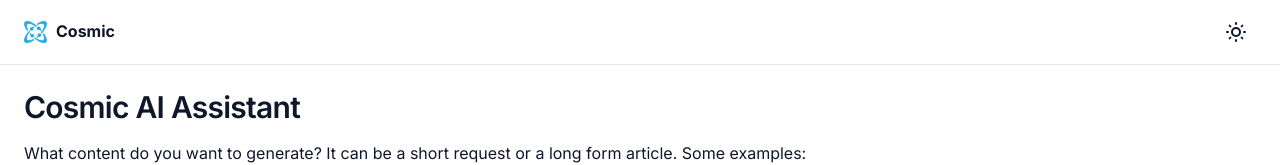
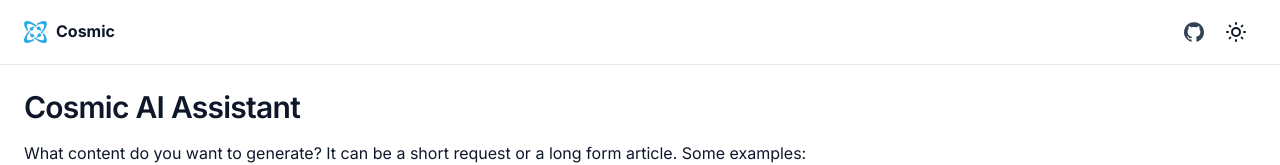
Before and after one commit to cosmicjs/ai-assistant, a Next.js app: page / in a window 1280 px wide. Shown: the top 165 px of the page. Built offline with nearby package versions, Linux system fonts and the light colour scheme; no server answers; what cosmicjs would draw is missing.

Commit message:
add: github link

```diff
--- a/components/site-header.tsx
+++ b/components/site-header.tsx
@@ -1,8 +1,9 @@
 import Link from "next/link"
 import { siteConfig } from "@/config/site"
-
+import { Icons } from "@/components/icons"
 import { MainNav } from "@/components/main-nav"
 import { ThemeToggle } from "@/components/theme-toggle"
+import { buttonVariants } from "@/components/ui/button"
 
 export function SiteHeader() {
   return (
@@ -11,6 +12,22 @@ export function SiteHeader() {
         <MainNav items={siteConfig.mainNav} />
         <div className="flex flex-1 items-center justify-end space-x-4">
           <nav className="flex items-center space-x-1">
+            <Link
+              href={siteConfig.links.github}
+              target="_blank"
+              rel="noreferrer"
+            >
+              <div
+                className={buttonVariants({
+                  size: "sm",
+                  variant: "ghost",
+                  className: "text-slate-700 dark:text-slate-400",
+                })}
+              >
+                <Icons.gitHub className="h-5 w-5" />
+                <span className="sr-only">GitHub</span>
+              </div>
+            </Link>
             <ThemeToggle />
           </nav>
         </div>
```
